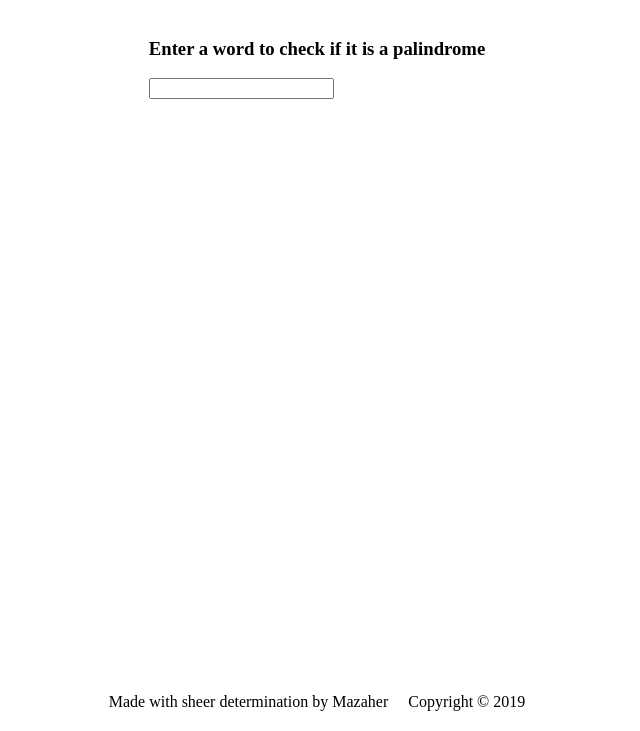
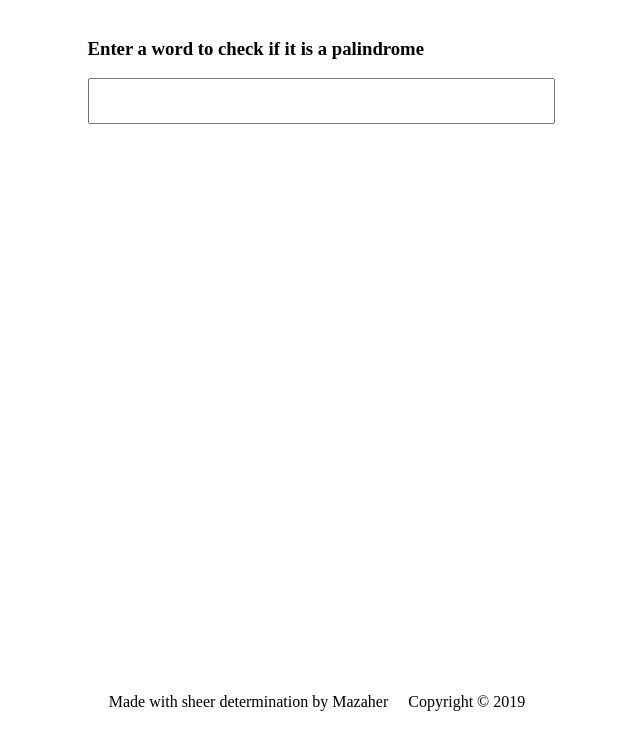
Before and after one commit to mazaherm/palindrome, a website: page src/index.html in a window 1280 px wide. Shown: the part 69-800 px from the top of the page, without its empty margins (323-963 px from the left). Drawn offline with Linux system fonts and the light colour scheme.

Commit message:
updates style tags

```diff
--- a/scss/styles.scss
+++ b/scss/styles.scss
@@ -22,11 +22,10 @@ footer {
     }
 }
 
-.text-display {
-    input {
-        font-size: 35px;
-        width: 100%;
-    }
+#input-text,
+#output-display {
+    font-size: 35px;
+    width: 100%;
 }
 
 .reverse-display {
```
Also changed, not shown: src/styles.css.
